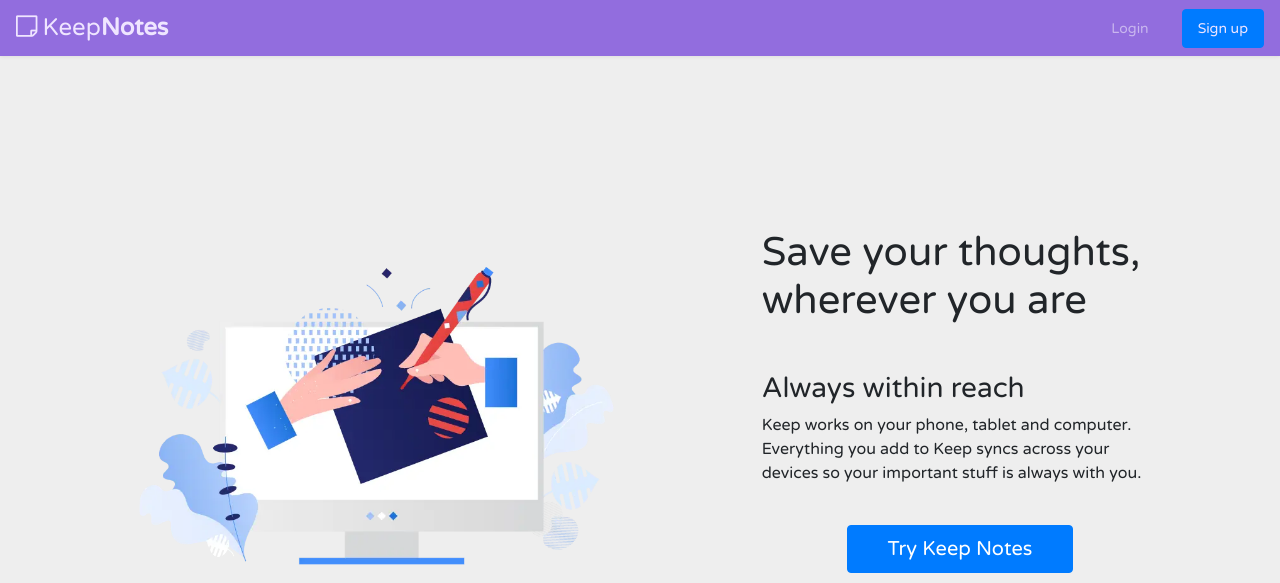
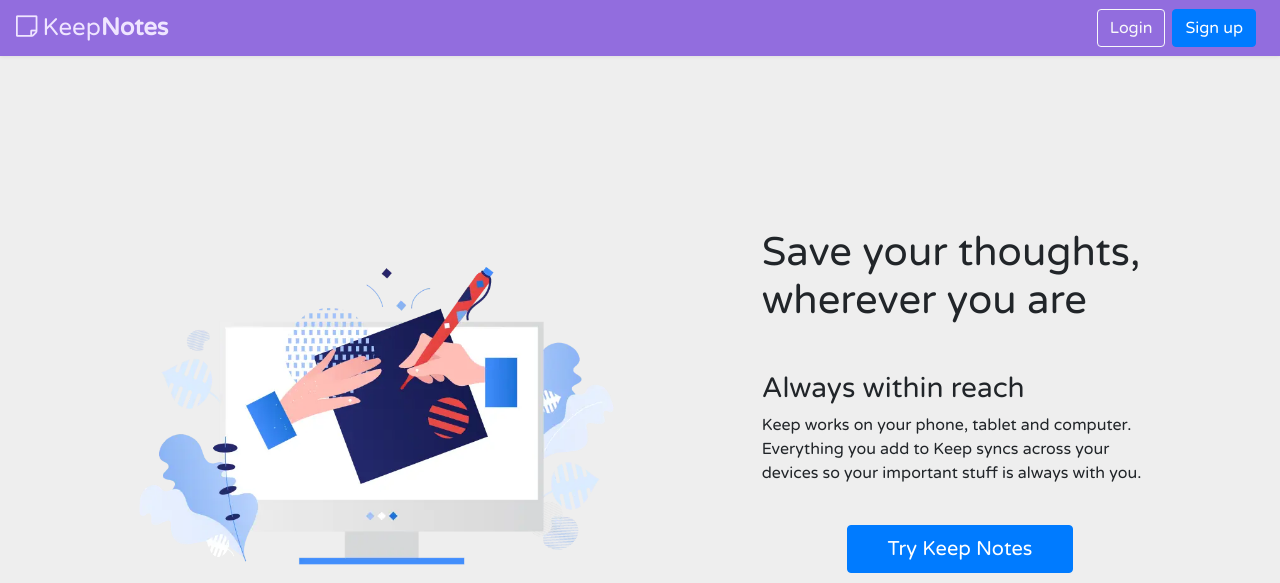
Before and after one commit to arshanaslam1/keep-notes, a Django app: page / in a window 1280 px wide. Shown: the top 583 px of the page. Run offline with Django 4.2, Linux system fonts and the light colour scheme; some libraries are stand-ins or nearby versions.

Commit message:
fix nav buttons

```diff
--- a/templates/main/base.html
+++ b/templates/main/base.html
@@ -87,9 +87,11 @@
                 </div>
             </div>
         {% else %}
-            <div class="navbar-nav ml-auto action-buttons">
-                <a href="{% url 'account_login' %}" class="btn nav-link  mr-4">Login</a>
-                <a href="{% url 'account_signup' %}" class="btn btn-primary sign-up-btn ">Sign up</a>
+            <div class="navbar-nav  ml-auto action-buttons">
+            <div class="btn-group">
+                <a href="{% url 'account_login' %}" class="btn btn-outline-light mr-2">Login</a>
+                <a href="{% url 'account_signup' %}" class="btn btn-primary mr-2">Sign up</a>
+            </div>
             </div>
         {% endif %}
     </div>
```
